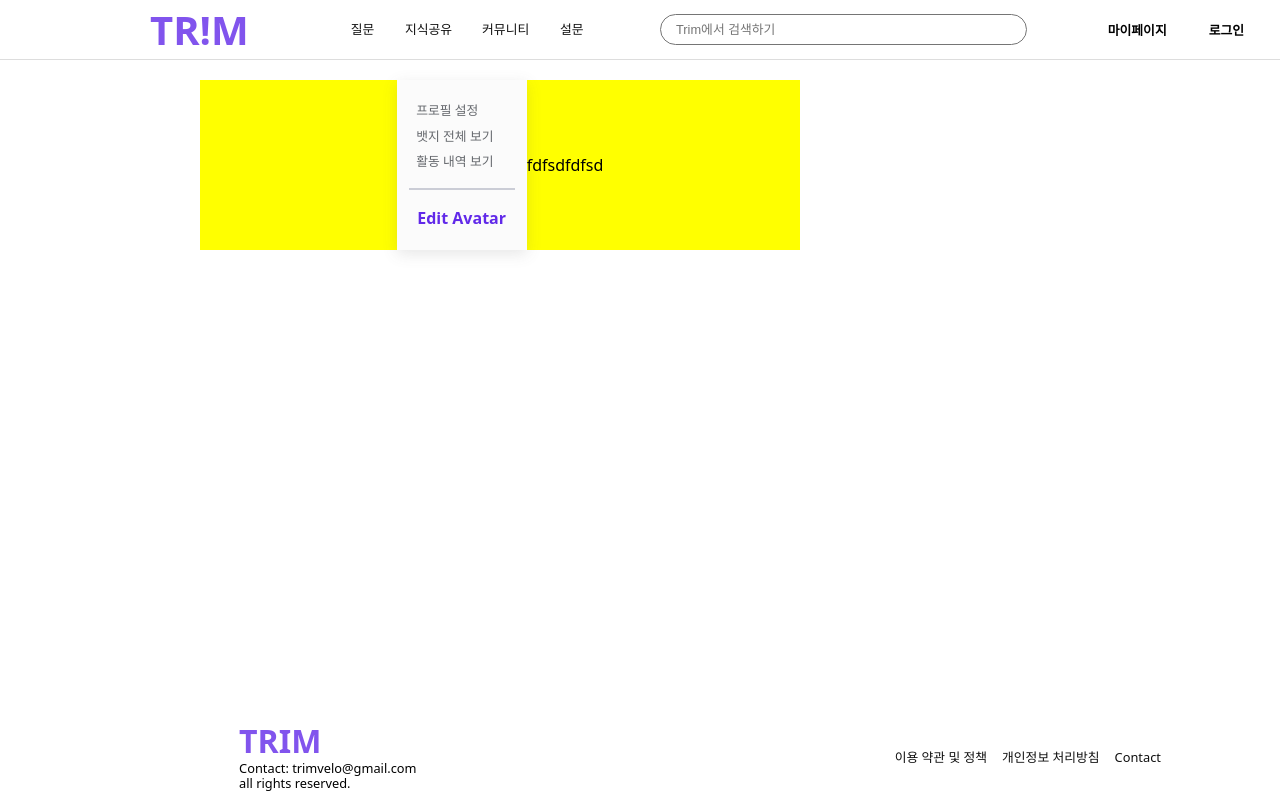
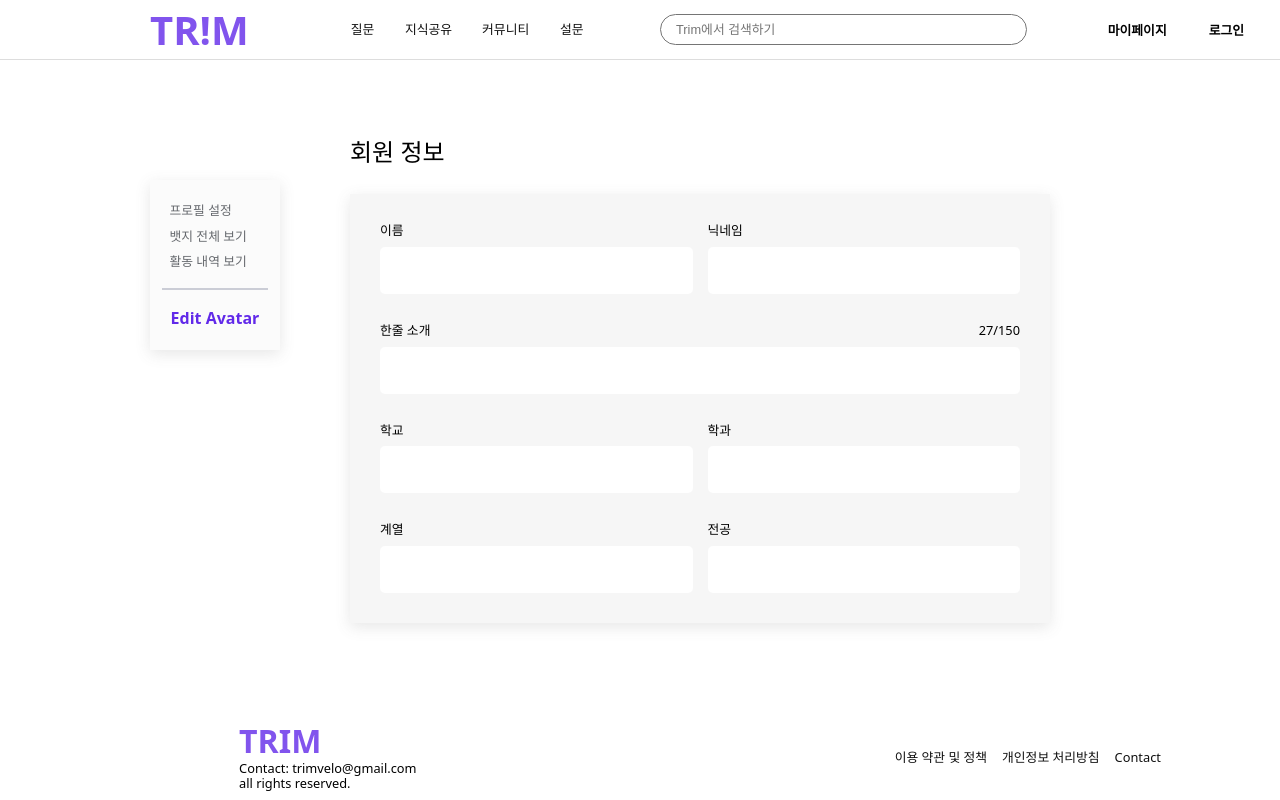
Before and after one commit to potato637/trim-front, a React (Create React App) app: page /profile in a window 1280 px wide. Shown: the top 800 px of the page. Built offline with nearby package versions, Linux system fonts and the light colour scheme; no server answers.

Commit message:
profile page 레이아웃 끝

```diff
--- a/src/pages/badges.tsx
+++ b/src/pages/badges.tsx
@@ -1,9 +1,31 @@
+import styled from "styled-components";
 import Profilecontroller from "../components/profilecontroller";
+
+const Container = styled.div`
+  position: relative;
+  width: 100%;
+  display: flex;
+  justify-content: center;
+  align-items: center;
+  background-color: yellow;
+`;
+const ControllerContainer = styled.div`
+  position: absolute;
+  top: 100px;
+  left: -50px;
+`;
+const EditBadges = styled.div`
+  margin-top: 60px;
+  width: 70%;
+`;
 
 export default function Badges() {
   return (
-    <>
-      <Profilecontroller />
-    </>
+    <Container>
+      <ControllerContainer>
+        <Profilecontroller />
+      </ControllerContainer>
+      <EditBadges></EditBadges>
+    </Container>
   );
 }
--- a/src/pages/editavatar.tsx
+++ b/src/pages/editavatar.tsx
@@ -1,9 +1,31 @@
+import styled from "styled-components";
 import Profilecontroller from "../components/profilecontroller";
+
+const Container = styled.div`
+  position: relative;
+  width: 100%;
+  display: flex;
+  justify-content: center;
+  align-items: center;
+  background-color: yellow;
+`;
+const ControllerContainer = styled.div`
+  position: absolute;
+  top: 100px;
+  left: -50px;
+`;
+const EditAvatar = styled.div`
+  margin-top: 60px;
+  width: 70%;
+`;
 
 export default function Editavatar() {
   return (
-    <>
-      <Profilecontroller />
-    </>
+    <Container>
+      <ControllerContainer>
+        <Profilecontroller />
+      </ControllerContainer>
+      <EditAvatar></EditAvatar>
+    </Container>
   );
 }
--- a/src/pages/history.tsx
+++ b/src/pages/history.tsx
@@ -1,9 +1,31 @@
+import styled from "styled-components";
 import Profilecontroller from "../components/profilecontroller";
+
+const Container = styled.div`
+  position: relative;
+  width: 100%;
+  display: flex;
+  justify-content: center;
+  align-items: center;
+  background-color: yellow;
+`;
+const ControllerContainer = styled.div`
+  position: absolute;
+  top: 100px;
+  left: -50px;
+`;
+const ShowHistory = styled.div`
+  margin-top: 60px;
+  width: 70%;
+`;
 
 export default function History() {
   return (
-    <>
-      <Profilecontroller />
-    </>
+    <Container>
+      <ControllerContainer>
+        <Profilecontroller />
+      </ControllerContainer>
+      <ShowHistory></ShowHistory>
+    </Container>
   );
 }
--- a/src/pages/profile.tsx
+++ b/src/pages/profile.tsx
@@ -2,13 +2,58 @@ import styled from "styled-components";
 import Profilecontroller from "../components/profilecontroller";
 
 const Container = styled.div`
-  width: 60%;
+  position: relative;
+  width: 100%;
   display: flex;
   justify-content: center;
   align-items: center;
-  background-color: yellow;
 `;
-const ControllerContainer = styled.div``;
+const ControllerContainer = styled.div`
+  position: absolute;
+  top: 100px;
+  left: -50px;
+`;
+const EditProfile = styled.div`
+  margin-top: 60px;
+  width: 70%;
+  & > h2 {
+    font-size: var(--font-size-extra-medium);
+  }
+`;
+const InputContainer = styled.div`
+  width: 100%;
+  display: flex;
+  flex-direction: column;
+  gap: 10px;
+  margin-top: 30px;
+  padding: 30px;
+  background-color: #f6f6f6;
+  box-shadow: 0px 4px 14px 0px rgba(97, 96, 96, 0.15);
+  font-size: var(--font-size-small);
+`;
+const Half = styled.div`
+  width: 100%;
+  display: flex;
+  gap: 15px;
+  & > div,
+  & > input {
+    flex: 1;
+  }
+`;
+const Full = styled.div`
+  width: 100%;
+  display: flex;
+  justify-content: space-between;
+`;
+const Input = styled.input`
+  padding: 15px;
+  border: 1px solid transparent;
+  border-radius: 5px;
+  &:focus {
+    outline: none;
+    border: 1px solid var(--color-purple);
+  }
+`;
 
 export default function Profile() {
   return (
@@ -16,8 +61,58 @@ export default function Profile() {
       <ControllerContainer>
         <Profilecontroller />
       </ControllerContainer>
-      <div>fdfsd</div>
-      <div>fdfsd</div>
+      <EditProfile>
+        <h2>회원 정보</h2>
+        <InputContainer>
+          <Half>
+            <div>
+              <span>이름</span>
+            </div>
+            <div>
+              <span>닉네임</span>
+            </div>
+          </Half>
+          <Half>
+            <Input></Input>
+            <Input></Input>
+          </Half>
+          <Full />
+          <Full />
+          <Full>
+            <span>한줄 소개</span>
+            <span>27/150</span>
+          </Full>
+          <Input></Input>
+          <Full />
+          <Full />
+          <Half>
+            <div>
+              <span>학교</span>
+            </div>
+            <div>
+              <span>학과</span>
+            </div>
+          </Half>
+          <Half>
+            <Input></Input>
+            <Input></Input>
+          </Half>
+          <Full />
+          <Full />
+          <Half>
+            <div>
+              <span>계열</span>
+            </div>
+            <div>
+              <span>전공</span>
+            </div>
+          </Half>
+          <Half>
+            <Input></Input>
+            <Input></Input>
+          </Half>
+        </InputContainer>
+      </EditProfile>
     </Container>
   );
 }
```
